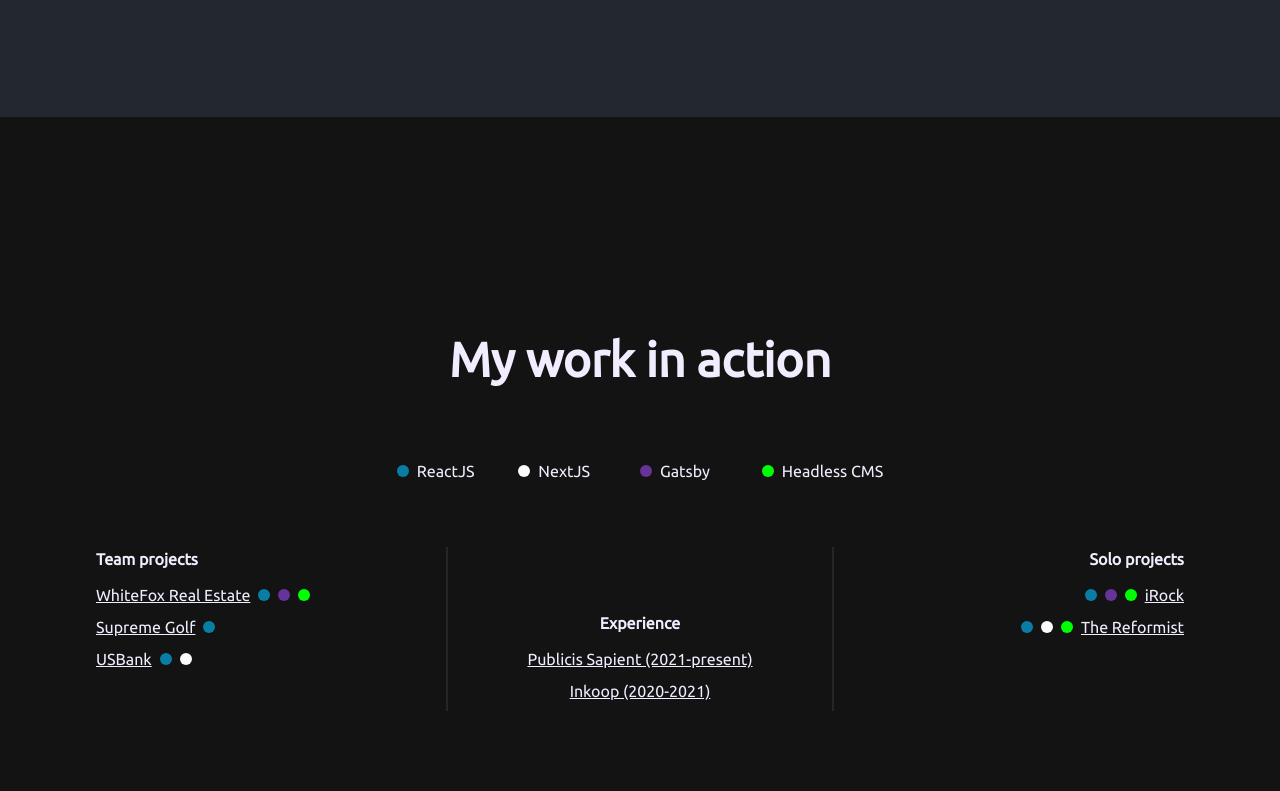
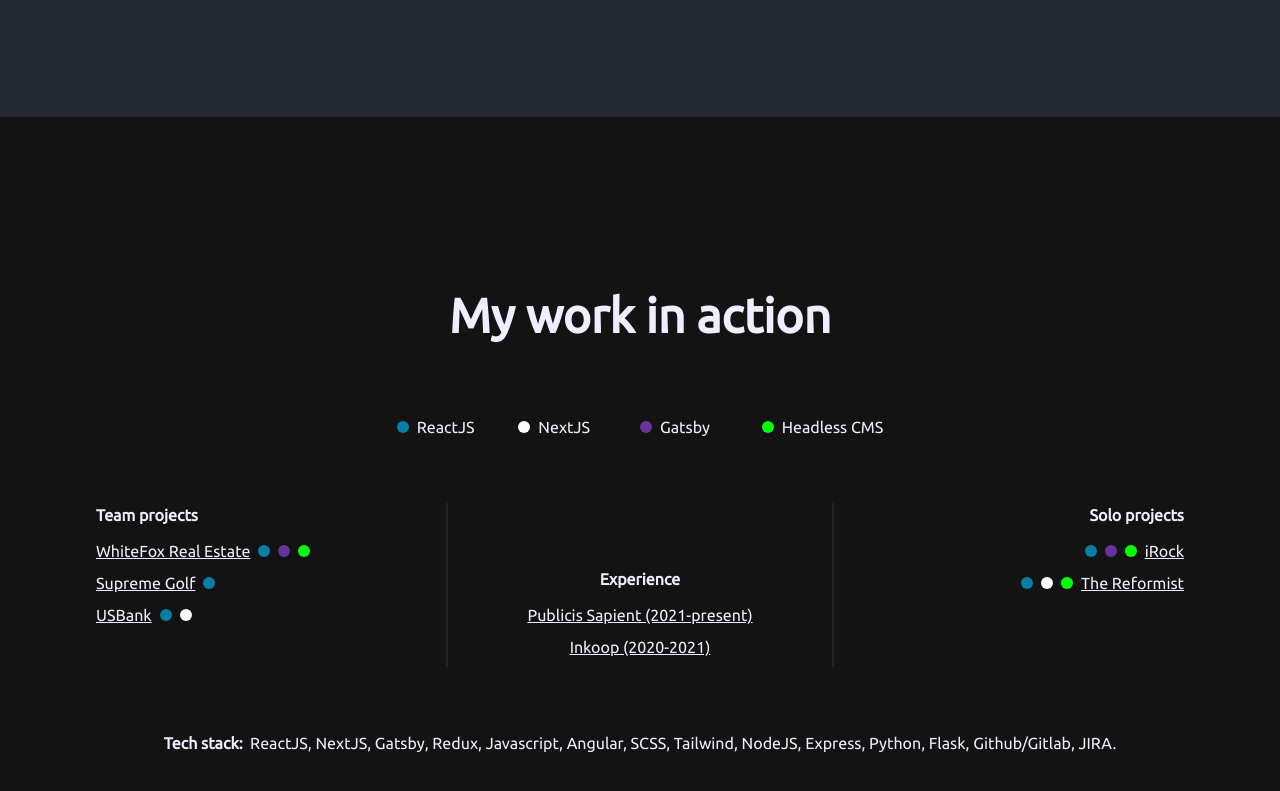
Before and after one commit to kirtiraj-patil/kirtiraj-patil.github.io, an Angular app: page / in a window 1280 px wide. Shown: the part 2283-3074 px from the top of the page. Built offline with nearby package versions, Linux system fonts and the light colour scheme; what @ng-icons/core, @ng-icons/heroicons would draw is missing.

Commit message:
feat: tech stack addition in work

```diff
--- a/src/app/work/work.component.html
+++ b/src/app/work/work.component.html
@@ -44,4 +44,9 @@
       </ul>
     </div>
   </div>
+  <p class="work-section__subtext">
+    <strong>Tech stack:</strong>&nbsp;&nbsp;ReactJS, NextJS, Gatsby, Redux,
+    Javascript, Angular, SCSS, Tailwind, NodeJS, Express, Python, Flask,
+    Github/Gitlab, JIRA.
+  </p>
 </div>
--- a/src/app/work/work.component.scss
+++ b/src/app/work/work.component.scss
@@ -80,6 +80,10 @@
     }
   }
 
+  &__subtext {
+    margin-top: 4rem;
+  }
+
   app-project-item {
     display: block;
     width: 100%;
```
